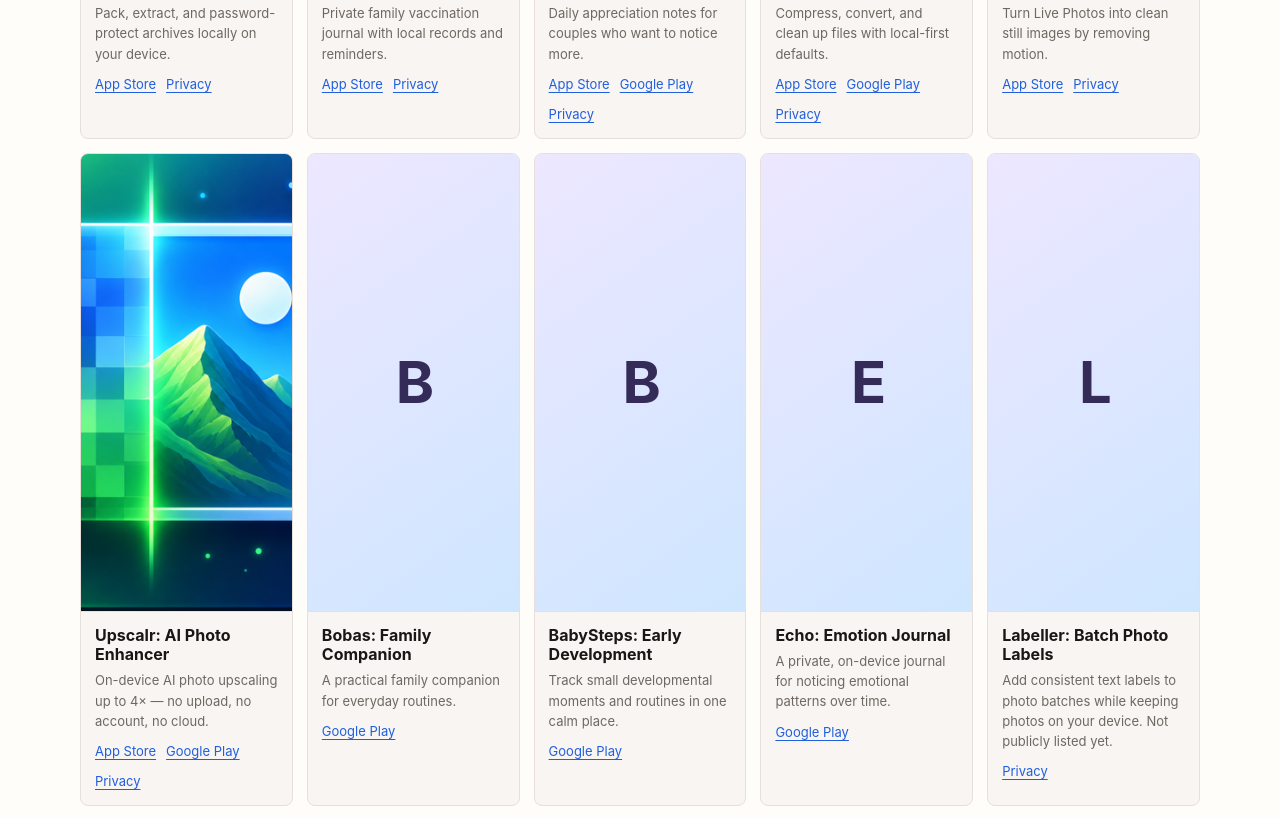
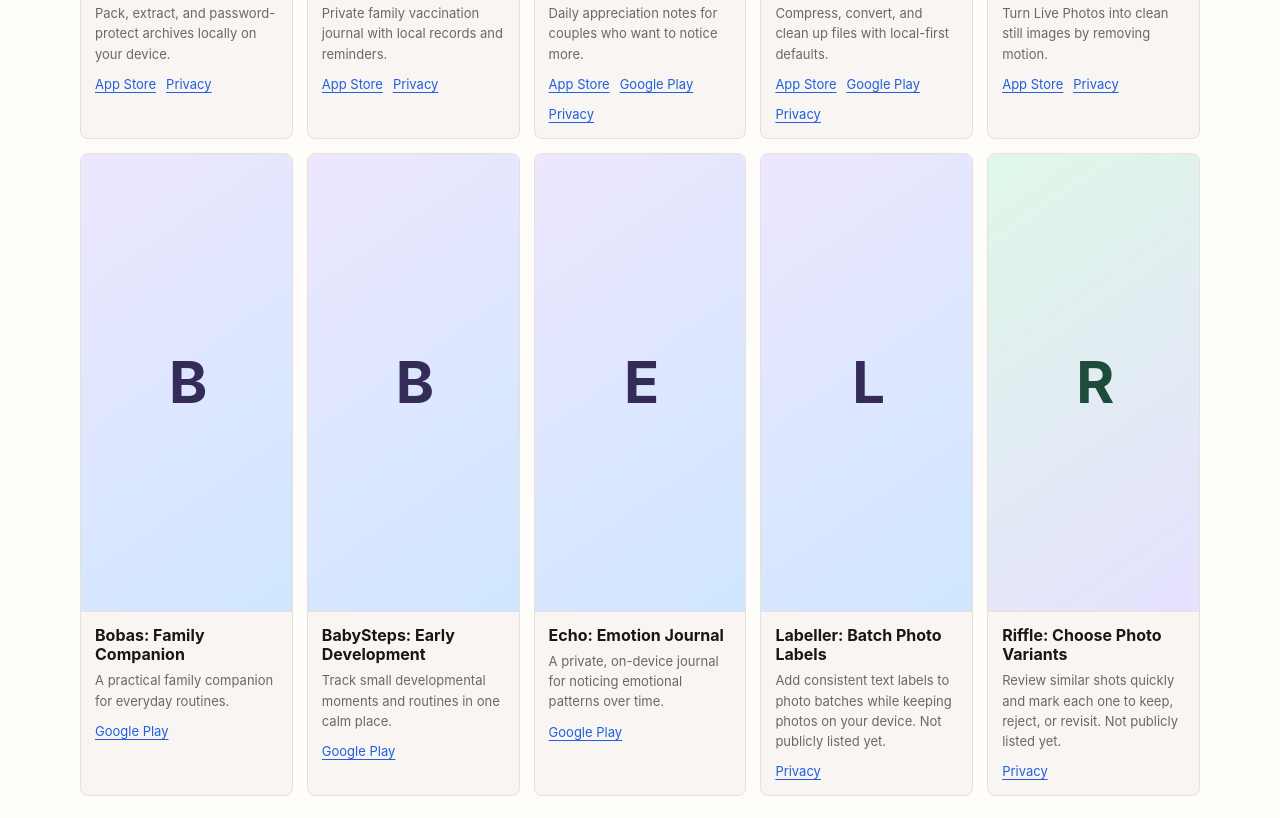
Before and after one commit to MacSiem/macsiem.github.io, a plain HTML site: page index.html in a window 1280 px wide. Shown: the part 858-1676 px from the top of the page. Drawn offline with Linux system fonts and the light colour scheme.

Commit message:
Remove Upscalr promotion from homepage

```diff
--- a/index.html
+++ b/index.html
@@ -4,9 +4,9 @@
 <meta charset="UTF-8">
 <title>MacSiem.dev</title>
 <meta name="viewport" content="width=device-width, initial-scale=1">
-<meta name="description" content="MacSiem.dev builds eleven local-first mobile apps and Home Assistant tools, including Compresser, Mote, Archivr, VaxJournal, DeMotion, Upscalr, Bobas, BabySteps, Echo, Labeller and Riffle.">
+<meta name="description" content="MacSiem.dev builds ten local-first mobile apps and Home Assistant tools, including Compresser, Mote, Archivr, VaxJournal, DeMotion, Bobas, BabySteps, Echo, Labeller and Riffle.">
 <meta property="og:title" content="MacSiem.dev — mobile and Home Assistant software">
-<meta property="og:description" content="Eleven local-first mobile apps and practical Home Assistant tools by Maciej Siemiński.">
+<meta property="og:description" content="Ten local-first mobile apps and practical Home Assistant tools by Maciej Siemiński.">
 <meta property="og:type" content="website">
 <link rel="canonical" href="https://macsiem.dev/" />
 <style>
@@ -135,18 +135,6 @@
       </div>
     </article>
     <article class="app">
-      <img src="/assets/mobile-apps/upscalr.png" alt="Upscalr app preview">
-      <div class="app-body">
-        <h3>Upscalr: AI Photo Enhancer</h3>
-        <p>On-device AI photo upscaling up to 4&times; — no upload, no account, no cloud.</p>
-        <div class="links">
-          <a href="https://apps.apple.com/app/id6772784439">App Store</a>
-          <a href="https://play.google.com/store/apps/details?id=com.macsiem.upscalr">Google Play</a>
-          <a href="https://macsiem.github.io/upscalr-privacy/">Privacy</a>
-        </div>
-      </div>
-    </article>
-    <article class="app">
       <div class="app-preview" aria-hidden="true">B</div>
       <div class="app-body">
         <h3>Bobas: Family Companion</h3>
```
